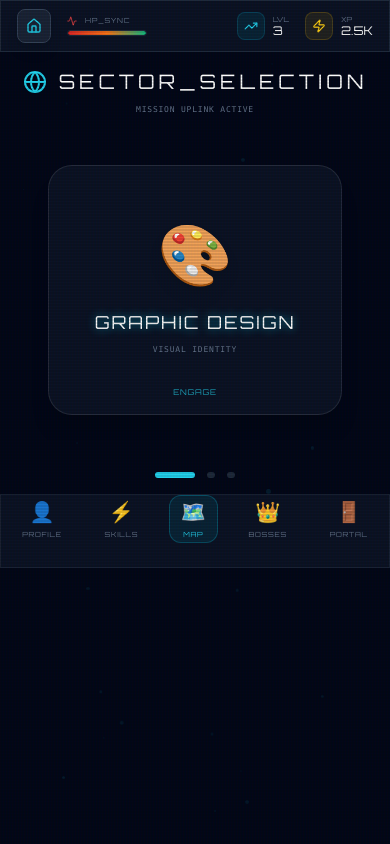
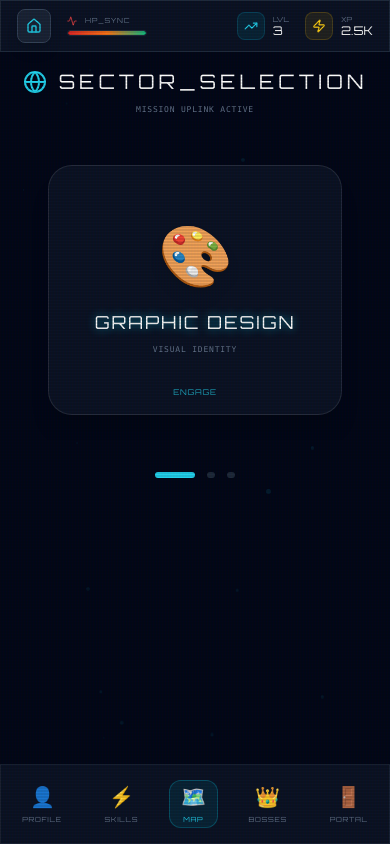
Before and after one commit to Gsoni2311/portfoili-2311, a React (Vite) app: page / in a window 390 px wide. Both pictures are taken after a click on the button "START GAME". Built offline with nearby package versions, Linux system fonts and the light colour scheme.

Commit message:
Fix scrolling issue on mobile

```diff
--- a/App.tsx
+++ b/App.tsx
@@ -70,8 +70,8 @@ const App: React.FC = () => {
   };
 
   return (
-    <div className="relative w-screen min-h-screen overflow-x-hidden bg-slate-950 flex flex-col">
-      <div className="absolute inset-0 pointer-events-none overflow-hidden bg-[#020617] z-0">
+    <div className="relative w-full min-h-screen bg-slate-950 flex flex-col font-sans overflow-x-hidden">
+      <div className="absolute inset-0 pointer-events-none bg-[#020617] z-0">
         {particles.map((p, i) => (
           <motion.div
             key={i}
@@ -112,12 +112,12 @@ const App: React.FC = () => {
         )}
       </AnimatePresence>
 
-      <div className="relative z-10 w-full h-full flex flex-col overflow-hidden">
+      <div className="relative z-10 w-full h-full flex flex-col">
         {gameState !== GameState.START && (
           <HUD currentLevel={level} currentXP={xp} health={health} onHome={() => handleNavigate(GameState.START)} />
         )}
 
-        <main className="flex-1 w-full overflow-y-auto">
+        <main className="flex-1 w-full overflow-y-auto pb-24">
           <div className="w-full min-h-full max-w-7xl mx-auto flex flex-col items-center px-4">
             <AnimatePresence mode="wait">
               {gameState === GameState.START && <StartScreen key="start" onStart={handleNavigate} />}
@@ -134,7 +134,7 @@ const App: React.FC = () => {
           <motion.div
             initial={{ y: 100 }}
             animate={{ y: 0 }}
-            className="w-full min-h-[4rem] md:min-h-[5rem] glass-panel border-t pb-6 md:pb-0 flex justify-around items-center"
+            className="fixed bottom-0 left-0 w-full h-20 glass-panel border-t z-50 flex justify-around items-center"
           >
             {[
               { state: GameState.PROFILE, label: 'Profile', icon: '👤' },
```
